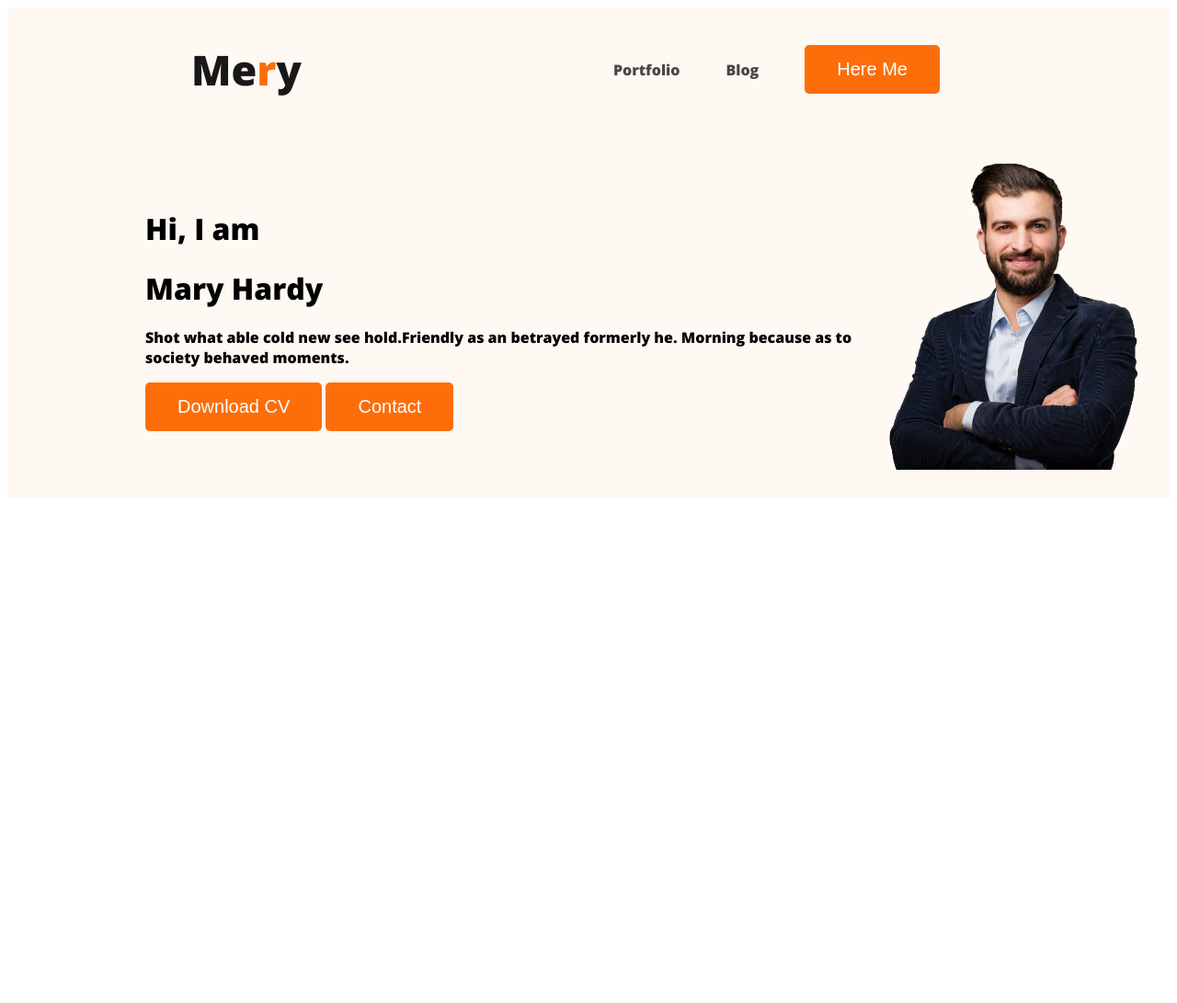
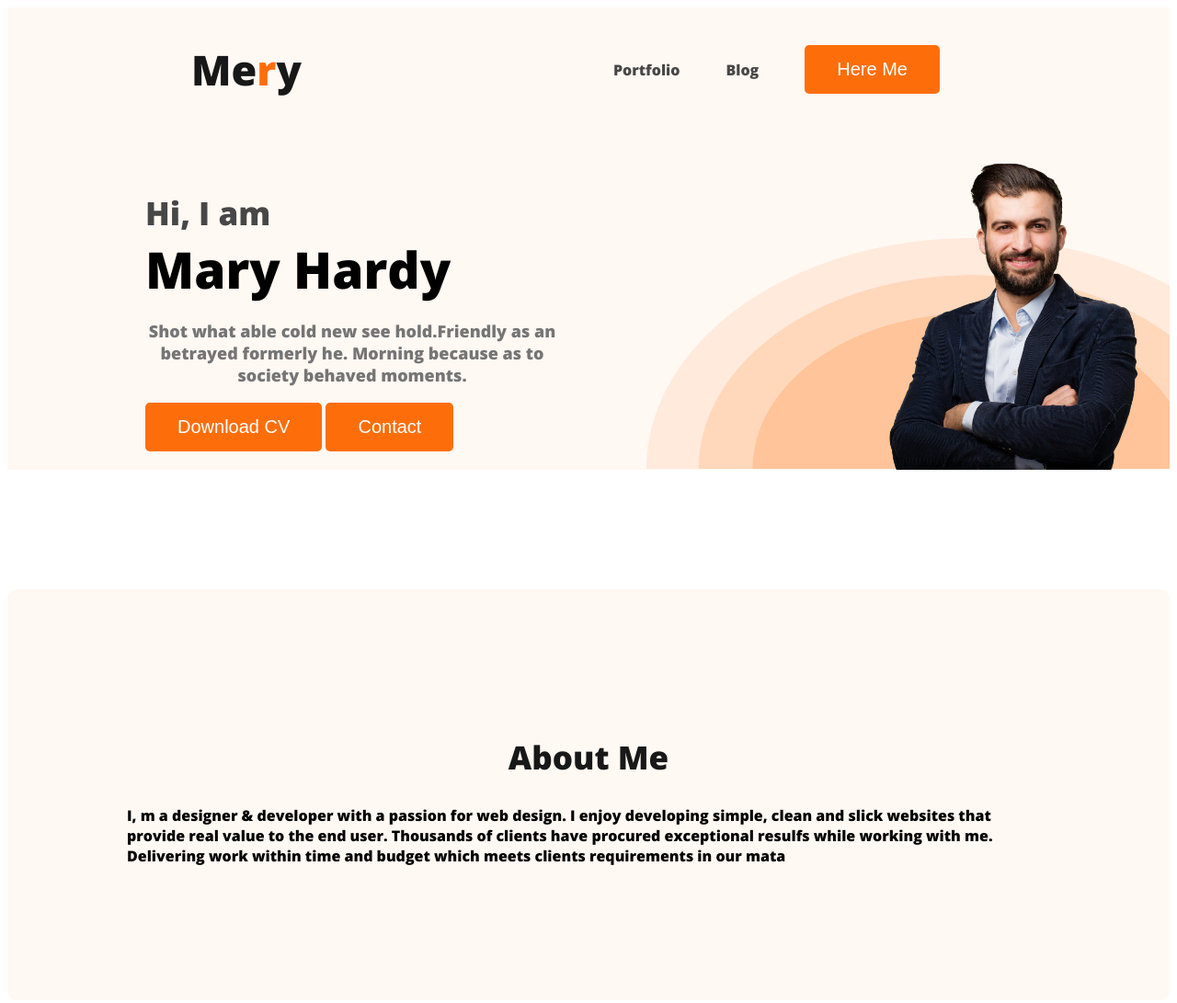
Before and after one commit to Lokman-Hakim-Shawon/module-5-project, a plain HTML site: page index.html in a window 1280 px wide. Shown: the whole page at 92% size. Before the commit the page ends 800 px from the top, so only its background shows below. Drawn offline with nearby package versions, Linux system fonts and the light colour scheme.

Commit message:
about section

```diff
--- a/first.css
+++ b/first.css
@@ -3,6 +3,10 @@ body{
 }
 .header{
     background: #FFF8F3;
+    background-image:url(images/header_bg.png);
+    background-repeat:no-repeat;
+    background-position: bottom right;
+    background-size: 45% 50%;
 }
 nav{
     display: flex;
@@ -41,10 +45,49 @@ nav a{
     color:#474747;
 }
 .banner{
-    padding:20px 30px 30px 150px;
+    padding:20px 30px 0px 150px;
     display: flex;
     align-items: center;
+    justify-content: space-between;
+}
+.banner-content{
+    max-width:450px;
 }
 .banner .profile-pic{
     width:300px;
 }
+.banner-greeting{
+    font-size:35px;
+    color:#474747;
+    margin-bottom:0px;
+}
+.banner-title{
+    font-size:55px;
+    font-weight:700px;
+    margin-top:0px;
+    margin-bottom:0px;
+}
+.banner-description{
+    font-size:14px;
+    font-weight: 100px;
+}
+/* main section style*/
+
+/*about section style*/
+.about{
+    padding:130px;
+    border-radius: 10px;
+    background: #FFF8F3;
+    margin:130px 0px;
+}
+.section-title{
+    color:#181818;
+    text-align: center;
+    font-size:35px;
+    font-weight:700px;
+}
+.banner-description{
+    color:#757575;
+    text-align: center;
+    font-size: 18px;
+}
--- a/index.html
+++ b/index.html
@@ -22,12 +22,22 @@
             <div class="banner-content">
                 <h1 class="banner-greeting">Hi, I am</h1>
                 <h1 class="banner-title">Mary Hardy</h1>
-                <p>Shot what able cold new see hold.Friendly as an betrayed formerly he. Morning because as to society behaved moments.</p>
+                <p class="banner-description">Shot what able cold new see hold.Friendly as an betrayed formerly he. Morning because as to society behaved moments.</p>
                 <button class="btn-primary">Download CV</button>
                 <button class="btn-primary">Contact</button>
             </div>
             <img class="profile-pic" src="images/hardy.png" alt="">
         </div>
     </header>
+
+    <main>
+        <section class="about">
+            <h1 class="section-title">About Me</h1>
+            <p class="section-description">
+                I, m a designer & developer with a passion for web design. I enjoy developing simple, clean and slick websites that provide real value to the end user. Thousands of clients have procured exceptional resulfs while working with me. Delivering work within time and budget which meets
+                clients requirements in our mata
+            </p>
+        </section>
+    </main>
 </body>
 </html>
```
